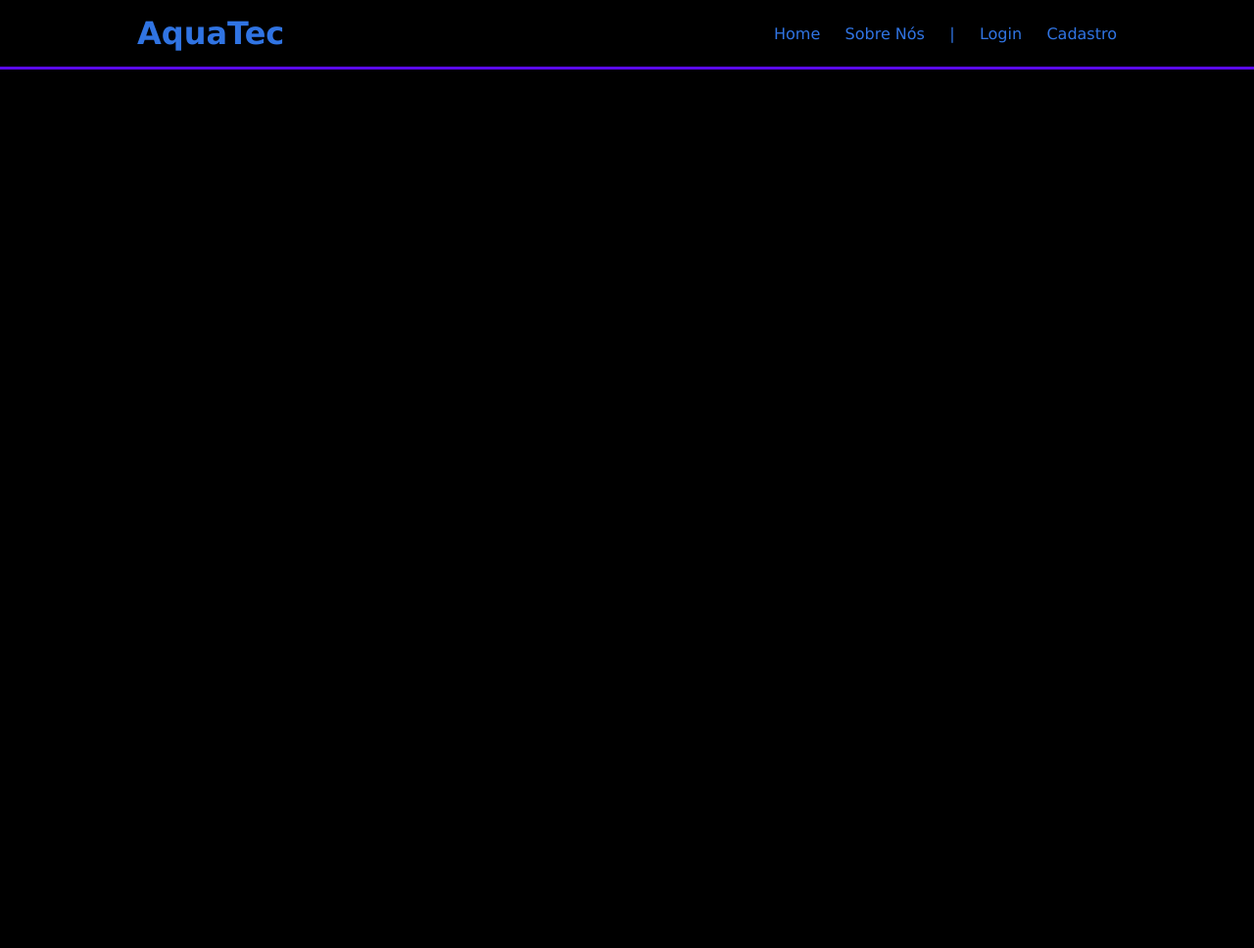
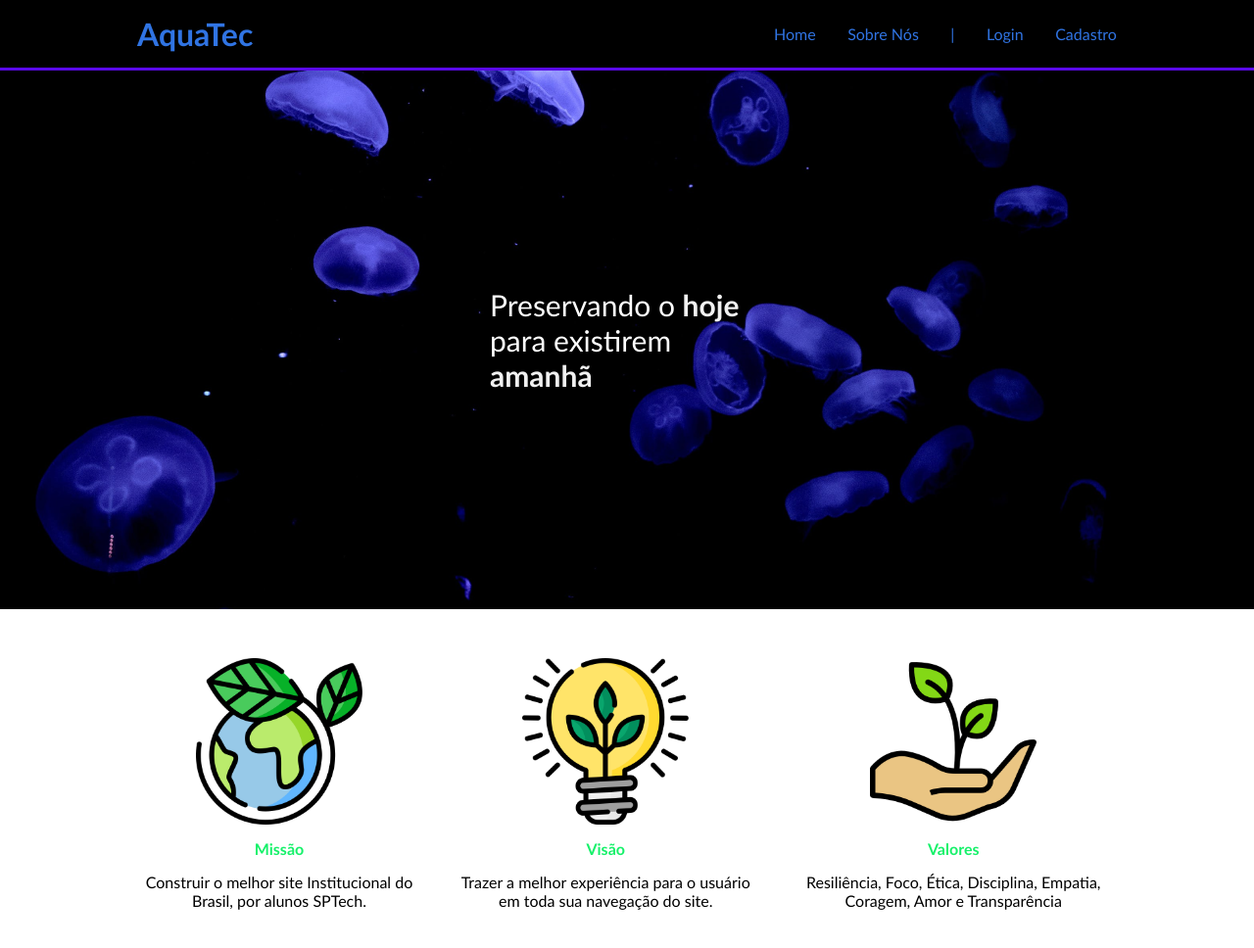
Before and after one commit to V1niciussB/MeuSiteInstitucional, a plain HTML site: page index.html in a window 1280 px wide. Shown: the whole page at 98% size. Before the commit the page ends 800 px from the top, so only its background shows below. Drawn offline with Linux system fonts and the light colour scheme.

Commit message:
Atualizando o corpo do site institucional

```diff
--- a/index.html
+++ b/index.html
@@ -6,7 +6,7 @@
     <meta http-equiv="X-UA-Compatible" content="IE=edge">
     <meta name="viewport" content="width=device-width, initial-scale=1.0">
     <link rel="stylesheet" href="style.css">
-    <title>Document</title>
+    <title>Site Institucional </title>
 </head>
 
 <body>
@@ -26,6 +26,41 @@
     </div>
 
 
+    <!-- Banner -->
+    <div class="banner">
+        <div class="container">
+            <p> Preservando o <b> hoje </b> para existirem <b> amanhã </b></p>
+        </div>
+    </div>
+
+    <!-- Social -->
+    <div class="social">
+        <div class="container">
+            <div class="caixas">
+
+                <div class="caixa">
+                    <img src="./assets/img/planet-earth_color.png" alt="Imagem sobre a nossa missão">
+                    <h4> Missão </h4>
+                    <p> Construir o melhor site Institucional do Brasil, por alunos SPTech. </p>
+                </div>
+
+                <div class="caixa">
+                    <img src="./assets/img/lightbulb_color.png" alt="Imagem sobre a nossa visão">
+                    <h4> Visão </h4>
+                    <p> Trazer a melhor experiência para o usuário em toda sua navegação do site. </p>
+                </div>
+
+                <div class="caixa">
+                    <img src="./assets/img/growth_color.png" alt="Imagem sobre os nossos valores">
+                    <h4> Valores </h4>
+                    <p> Resiliência, Foco, Ética, Disciplina, Empatia, Coragem, Amor e Transparência </p>
+                </div>
+
+            </div>
+        </div>
+    </div>
+
+
 </body>
 
 </html>
--- a/style.css
+++ b/style.css
@@ -1,14 +1,14 @@
 *{
     padding: 0;
     margin: 0;
-    background-color: black;
     color: #F1F1F1;
-    font-family: 'Lucida Sans', 'Lucida Sans Regular', 'Lucida Grande', 'Lucida Sans Unicode', Geneva, Verdana, sans-serif;
+    font-family: 'Trebuchet MS', 'Lucida Sans Unicode', 'Lucida Grande', 'Lucida Sans', Arial, sans-serif;
 }
 
 .header{
     padding: 15px;
     border-bottom: 3px solid #5A09E8;
+    background-color: black;
 }
 
 .container{
@@ -35,3 +35,48 @@ ul{
 li{
     color: #3074E3;
 }
+
+.banner{
+    background-image: url("./assets/img/bg-jelly-fish-para_outras_pags.png");
+    padding: 100px 0;
+}
+
+.banner .container{
+    height: 350px;
+    align-items: center;
+    justify-content: center;
+}
+
+.banner p{
+    width: 280px;
+    color: #FFFFFF;
+    font-size: 30px;
+}
+
+.social{
+    margin: 50px 0;
+}
+
+.social .caixas, .caixa {
+    display: flex;
+}
+
+.caixa {
+    flex-direction: column;
+    align-items: center;
+    margin: 0 18px;
+}
+
+.caixa h4{
+    margin: 15px 0;
+    color: #16f16a;
+}
+
+.caixa p{
+    text-align: center;
+    color: black;
+}
+
+.caixa img{
+    width: 170px;
+}
```
Also changed, not shown: assets/img/bg-jelly-fish-para_outras_pags.png (added), assets/img/growth_color.png (added), assets/img/lightbulb_color.png (added), assets/img/planet-earth_color.png (added).
